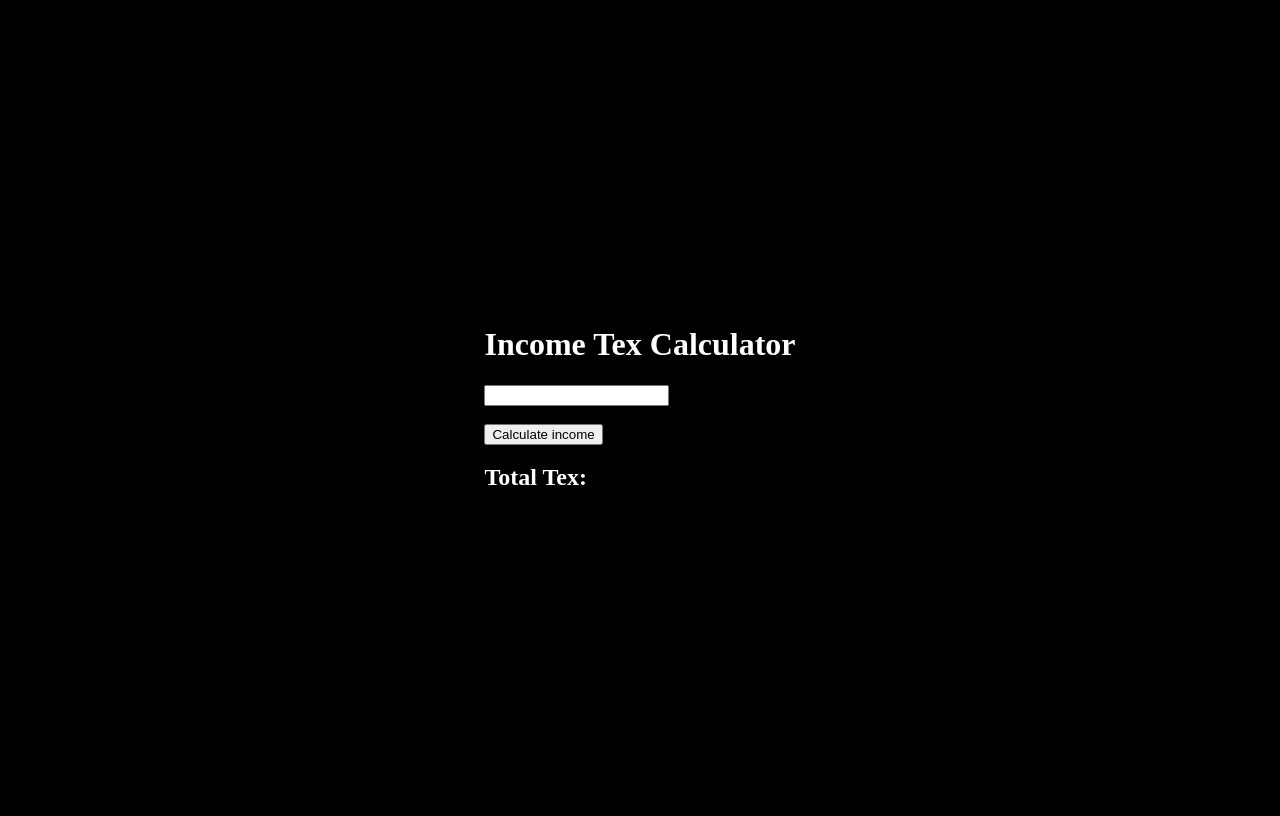
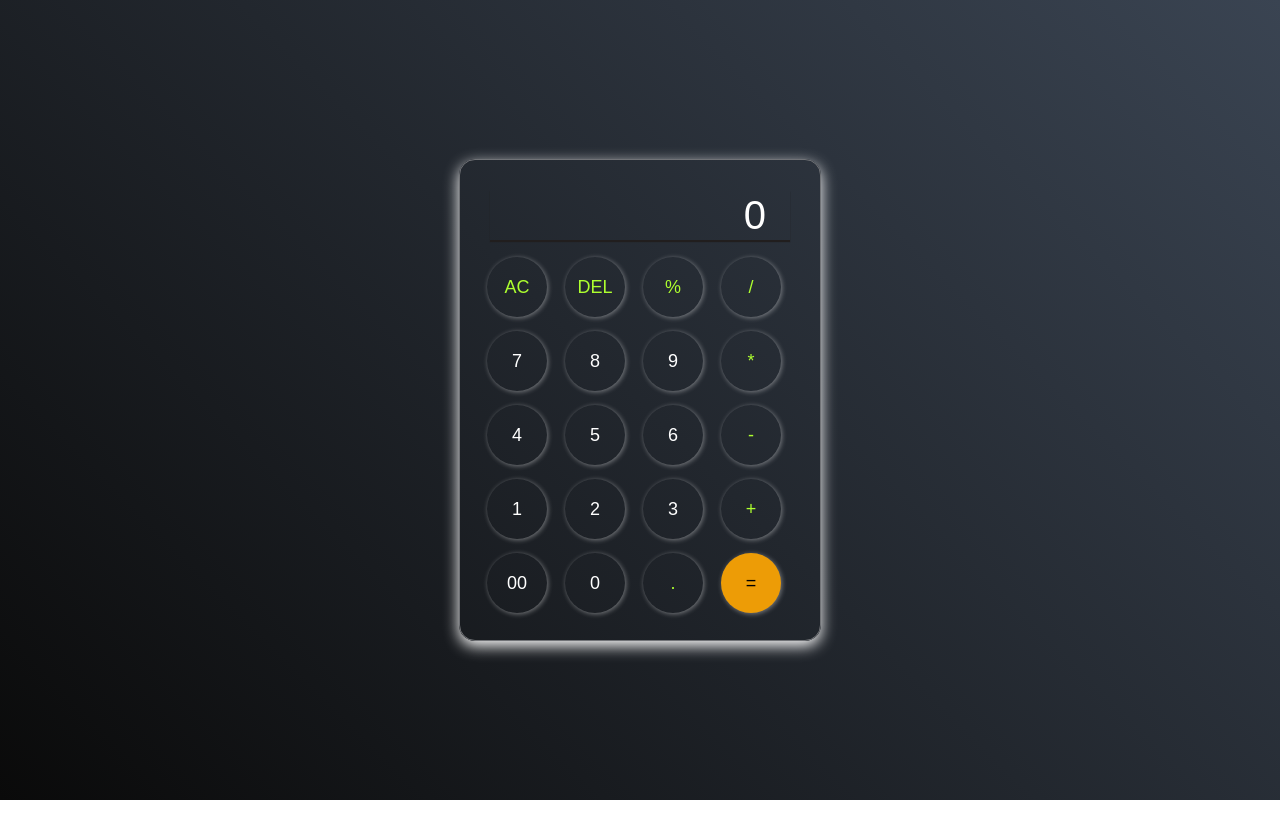
Before and after one commit to Suraj1215-coder/CSE29_js, a plain HTML site: page index.html in a window 1280 px wide. Drawn offline with Linux system fonts and the light colour scheme.

Commit message:
Add files via upload

```diff
--- a/index.html
+++ b/index.html
@@ -3,23 +3,44 @@
 <head>
     <meta charset="UTF-8">
     <meta name="viewport" content="width=device-width, initial-scale=1.0">
-    <title>IncomeCalculationt</title>
+    <title>Calculator</title>
+    <link rel="stylesheet" href="style.css">
 </head>
-<body style="background-color: black; color: white; display: flex; align-items: center; justify-content: center; height: 100vh;">
+<body>
+    <div class="container">
+        <input type="text" placeholder="0" id="inputBox">
 
-    <div id="parent">
-        <h1>Income Tex Calculator</h1>
-        <form>
-            <label for="income"></label>
-            <input type="number" id="Income" name="income">
-
-            <br><br>
-
-            <button type="submit">Calculate income</button>
-        </form>
-        <h2>Total Tex:</h2>
+        <div>
+            <button class="operator">AC</button>
+            <button class="operator">DEL</button>
+            <button class="operator">%</button>
+            <button class="operator">/</button>
+        </div>
+        <div>
+            <button>7</button>
+            <button>8</button>
+            <button>9</button>
+            <button class="operator">*</button>
+        </div>
+        <div>
+            <button>4</button>
+            <button>5</button>
+            <button>6</button>
+            <button class="operator">-</button>
+        </div>
+        <div>
+            <button>1</button>
+            <button>2</button>
+            <button>3</button>
+            <button class="operator">+</button>
+        </div>
+        <div>
+            <button>00</button>
+            <button>0</button>
+            <button class="operator">.</button>
+            <button class="equalBtn">=</button>
+        </div>
     </div>
-
     <script src="script.js"></script>
 </body>
 </html>
--- a/script.js
+++ b/script.js
@@ -1,30 +1,28 @@
-const form = document.querySelector("form");
+let input = document.getElementById('inputBox');
+let buttons = document.querySelectorAll('button');
 
-form.addEventListener('submit', (e)=>{
-    e.preventDefault()
+let string = "";
+let arr= Array.from(buttons);
+arr.forEach(button => {
+    button.addEventListener('click' , (e) => {
+        if(e.target.innerHTML == '='){
+            string = eval(string);
+            input.value = string;
 
-    const income = document.querySelector("#income");
-    const amount = parseInt(income.value);
+        }
 
-    const result = document.querySelector('h2');
-    let totalTex = 0;
-    if(amount<=1200000)
-        totalTex = 0;
-    else if(amount<=160000){
-        totalTex = (amount-1200000)*0.15;
-    }
-    else if(amount<=2000000){
-        totalTex = (amount-1600000)*0.20 + 60000;
-    }
-    else if(amount<=2400000){
-        totalTex = (amount-2000000)*0.25 + 60000 + 80000;
-    }
-    else{
-        totalTex = (amount-2400000)*0.30 + 60000 + 80000 + 100000;
-    }
+        else if(e.target.innerHTML == 'AC'){
+            string = "";
+            input.value = string;
+        }
+        else if(e.target.innerHTML == 'DEL'){
+            string = string.substring(0 , string.length-1);
+            input.value = string;
+        }
 
-    result.textContent = `Total Tex: ${totalTex}`;
-    form.reset();
-
-
+        else{
+             string += e.target.innerHTML;
+        input.value = string;
+        }
+    })
 })
--- a/style.css
+++ b/style.css
@@ -1,60 +1,66 @@
-body {
-      font-family: Arial, sans-serif;
-      background: #f4f6f9;
-      margin: 0;
-      padding: 20px;
-    }
+*{
+    margin:0% ;
+    padding: 0%;
+    box-sizing: border-box;
+}
+body{
+    width: 100%;
+    height: 100vh;
+    display: flex;
+    justify-content: center;
+    align-items: center;
+    background: linear-gradient(45deg,#0a0a0a, #3a4452);
 
-    h1 {
-      text-align: center;
-      color: #333;
-    }
 
-    .container {
-      max-width: 900px;
-      margin: auto;
-      background: #fff;
-      padding: 20px;
-      border-radius: 10px;
-      box-shadow: 0 4px 10px rgba(0,0,0,0.1);
-    }
+}
 
-    input {
-      padding: 10px;
-      margin: 5px;
-      width: 18%;
-    }
+.container{
+    border: 1px solid #717377;
+    padding: 20px;
+    border-radius: 16px;
+    background: transparent;
+    box-shadow: 0px 5px 15px #ffffff;
 
-    button {
-      padding: 10px 15px;
-      background: #007bff;
-      color: white;
-      border: none;
-      border-radius: 5px;
-      cursor: pointer;
-    }
+}
+input{
+    width: 300px;
+    height: 50px;
+    /* border-radius: 10px; */
+    border: none;
+    padding: 24px;
+    margin: 10px;
+    background: transparent;
+    box-shadow:0px 2px 1px #211e1e;
+    font-size: 40px;
+    text-align: right;
+    cursor: pointer;
+    color: #ffffff;
 
-    button:hover {
-      background: #0056b3;
-    }
+}
 
-    table {
-      width: 100%;
-      margin-top: 20px;
-      border-collapse: collapse;
-    }
+input::placeholder{
+    color: #ffffff;
+}
 
-    th, td {
-      border: 1px solid #ddd;
-      padding: 10px;
-      text-align: center;
-    }
+button{
+    border: none;
 
-    th {
-      background: #007bff;
-      color: white;
-    }
+    width: 60px;
+    height: 60px;
+    margin: 7px;
+    /* padding: 5px; */
+    border-radius: 50px;
+    font-size: 18px;
+    background-color: transparent;
+    box-shadow:1px 1px 5px rgba(255,255 ,255, 0.4) ;
+    color: white;
+    cursor: pointer;
+}
 
-    .delete-btn {
-      background: red;
-    }
+.equalBtn{
+    background-color: rgb(237, 156, 6);
+    color: black;
+}
+.operator{
+    color: greenyellow;
+}
```
